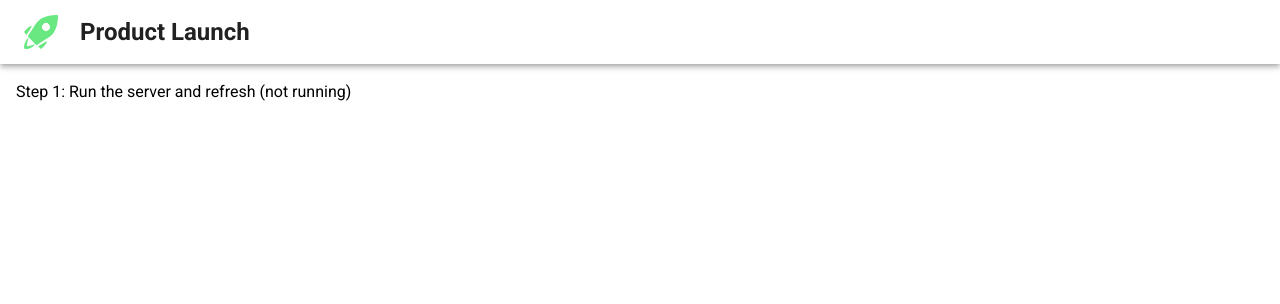
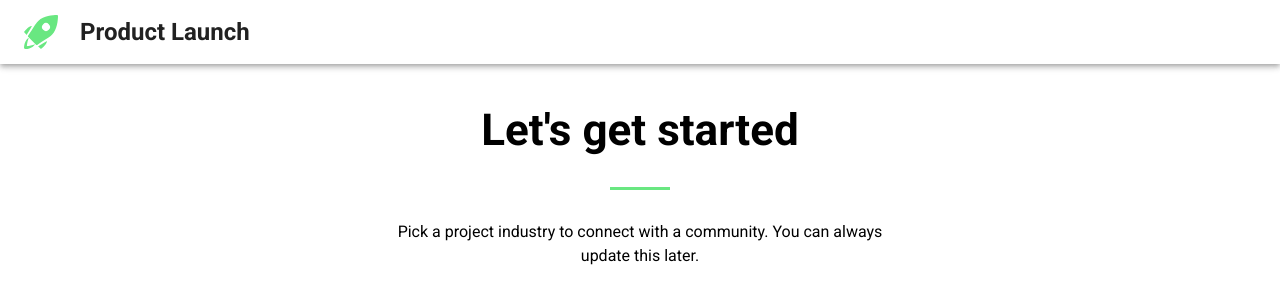
Before and after one commit to hatchways/team-summer, a React (Create React App) app in the folder client/: page /signup in a window 1280 px wide. Shown: the top 304 px of the page. Built offline with nearby package versions, Linux system fonts and the light colour scheme; no server answers.

Commit message:
Header Text for signup; removed old pages

```diff
--- a/client/src/App.js
+++ b/client/src/App.js
@@ -1,11 +1,12 @@
 import React from 'react'
-import {MuiThemeProvider, AppBar, Toolbar, Typography, makeStyles} from '@material-ui/core'
-import {BrowserRouter, Route} from 'react-router-dom'
+import {MuiThemeProvider, AppBar, Toolbar, Typography} from '@material-ui/core'
+import {BrowserRouter, Route, Redirect} from 'react-router-dom'
 
 import {theme} from './themes/theme'
-import LandingPage from './pages/Landing'
 
 import SvgProductLaunchLogo from './components/ProductLaunchLogo'
+import SignUp from './pages/sign-up'
+import Login from './pages/login'
 
 const App = () => {
     return (
@@ -17,7 +18,9 @@ const App = () => {
                 </Toolbar>
             </AppBar>
             <BrowserRouter>
-                <Route path="/" component={LandingPage}/>
+                    <Route exact path="/" render={() => <Redirect to="/signup"/>}/>
+                    <Route path="/signup" component={SignUp}/>
+                    <Route path="/login" component={Login}/>
             </BrowserRouter>
         </MuiThemeProvider>
     )
--- /dev/null
+++ b/client/src/components/bold-line.js
@@ -0,0 +1,20 @@
+import React from 'react'
+import {makeStyles, withTheme} from '@material-ui/core/styles'
+
+const useStyles = makeStyles({
+    boldLine: ({theme}) => ({
+        width: 60,
+        height: 3,
+        backgroundColor: theme.primary,
+        marginBottom: 30
+    })
+})
+
+const BoldLine = (props) => {
+    const classes = useStyles(props)
+
+    return <div className={classes.boldLine}/>
+
+}
+
+export default withTheme(BoldLine)
--- a/client/src/pages/Landing.js
+++ /dev/null
@@ -1,71 +0,0 @@
-import React, { Component } from "react";
-
-import { Typography } from "@material-ui/core";
-import { withStyles } from "@material-ui/core/styles";
-import { Route, Link } from "react-router-dom";
-
-import Ping from "./Ping";
-
-const landinPageStyle = theme => ({
-  landingContainer: {
-    margin: theme.spacing.unit * 2
-  }
-});
-
-class LandingPage extends Component {
-  state = {
-    welcomeMessage: "Step 1: Run the server and refresh (not running)",
-    step: 0
-  };
-
-  componentDidMount() {
-    fetch("/welcome")
-      .then(res => {
-        console.log(res);
-        if (res.status === 200) return res.json();
-        else throw Error("Couldn't connect to the server");
-      })
-      .then(res => {
-        this.setState({ welcomeMessage: res.welcomeMessage });
-        this.incrementStep();
-      })
-      .catch(err => {
-        console.log(err.message);
-      });
-  }
-
-  incrementStep = () => {
-    this.setState(prevState => ({ step: (prevState.step += 1) }));
-  };
-
-  render() {
-    const { classes } = this.props;
-    return (
-      <div className={classes.landingContainer}>
-        <Typography>{this.state.welcomeMessage}</Typography>
-        {this.state.step >= 1 && (
-          <React.Fragment>
-            <Link to="/ping">Step 2: Click here </Link>
-            <Route
-              path="/ping"
-              render={props => {
-                return (
-                  <Ping
-                    {...props}
-                    incrementStep={this.incrementStep}
-                    step={this.state.step}
-                  />
-                );
-              }}
-            />
-          </React.Fragment>
-        )}
-        {this.state.step >= 3 && (
-          <Typography>All done! Now go make a pull request!</Typography>
-        )}
-      </div>
-    );
-  }
-}
-
-export default withStyles(landinPageStyle)(LandingPage);
--- a/client/src/pages/Ping.js
+++ /dev/null
@@ -1,54 +0,0 @@
-import { FormControl, TextField, Button, Typography } from "@material-ui/core";
-
-import React, { useState, useEffect } from "react";
-
-function Ping(props) {
-  const [result, setResult] = useState("");
-  const [answer, setAnswer] = useState("");
-  useEffect(() => {
-    props.incrementStep();
-  }, []);
-
-  const submitAnswer = () => {
-    let status;
-    fetch("/ping", {
-      method: "POST",
-      headers: {
-        "Content-Type": "application/json"
-      },
-      body: JSON.stringify({ teamName: answer })
-    })
-      .then(res => {
-        status = res.status;
-        if (status < 500) return res.json();
-        else throw Error("Server error");
-      })
-      .then(res => {
-        setResult(res.response);
-        if (status === 200) props.incrementStep();
-      })
-      .catch(err => {
-        console.log(err.message);
-      });
-  };
-
-  return (
-    <div>
-      <Typography>
-        Step 3: Add your first name to server/.env, refresh and test the result
-        below
-      </Typography>
-      <Typography>{result}</Typography>
-
-      <FormControl>
-        <TextField
-          label={"first name"}
-          onChange={e => setAnswer(e.target.value)}
-        />
-      </FormControl>
-      <Button onClick={submitAnswer}>Submit</Button>
-    </div>
-  );
-}
-
-export default Ping;
--- /dev/null
+++ b/client/src/pages/login.js
@@ -0,0 +1,11 @@
+import React from 'react'
+
+const Login = (props) => {
+    return (
+        <div>
+            Placeholder
+        </div>
+    )
+}
+
+export default Login
--- /dev/null
+++ b/client/src/pages/sign-up.js
@@ -0,0 +1,36 @@
+import React from 'react'
+import {makeStyles, Typography} from '@material-ui/core'
+
+import BoldLine from '../components/bold-line'
+
+const useStyles = makeStyles({
+    pageContent: {
+        display: 'flex',
+        flexDirection: 'column',
+        alignItems: 'center',
+        margin: '0 auto',
+        padding: '40px 30px',
+        maxWidth: 500
+    },
+    pageTitle: {
+        marginBottom: 30
+    },
+    explanationText: {
+        textAlign: 'center',
+    }
+})
+
+const SignUp = (props) => {
+    const classes = useStyles()
+    return (
+        <main className={classes.pageContent}>
+            <Typography variant="h2" className={classes.pageTitle}>Let's get started</Typography>
+            <BoldLine/>
+            <Typography variant="body1" className={classes.explanationText}>
+                Pick a project industry to connect with a community. You can always update this later.
+            </Typography>
+        </main>
+    )
+}
+
+export default SignUp
--- a/client/src/themes/theme.js
+++ b/client/src/themes/theme.js
@@ -1,15 +1,22 @@
-import { createMuiTheme } from "@material-ui/core";
+import {createMuiTheme} from '@material-ui/core'
 
 export const theme = createMuiTheme({
     typography: {
         fontFamily: '"Roboto"',
         h1: {
             fontSize: '1.5em',
-      fontWeight: 'semi-bold'
+            fontWeight: 'semi-bold',
+            textAlign: 'center'
+        },
+        h2: {
+            fontSize: '2.75em',
+            fontWeight: 'semi-bold',
+            textAlign: 'center'
         }
     },
-  primary: "#69E781",
-  secondary: "#1f1f1f",
-  error: "#d8000c",
-  bgcolor: "#f6f6f6"
-});
+    primary: '#69E781',
+    secondary: '#1f1f1f',
+    error: '#d8000c',
+    bgcolor: '#f6f6f6',
+
+})
```
Lines whose indentation alone changed are shown as unchanged.
